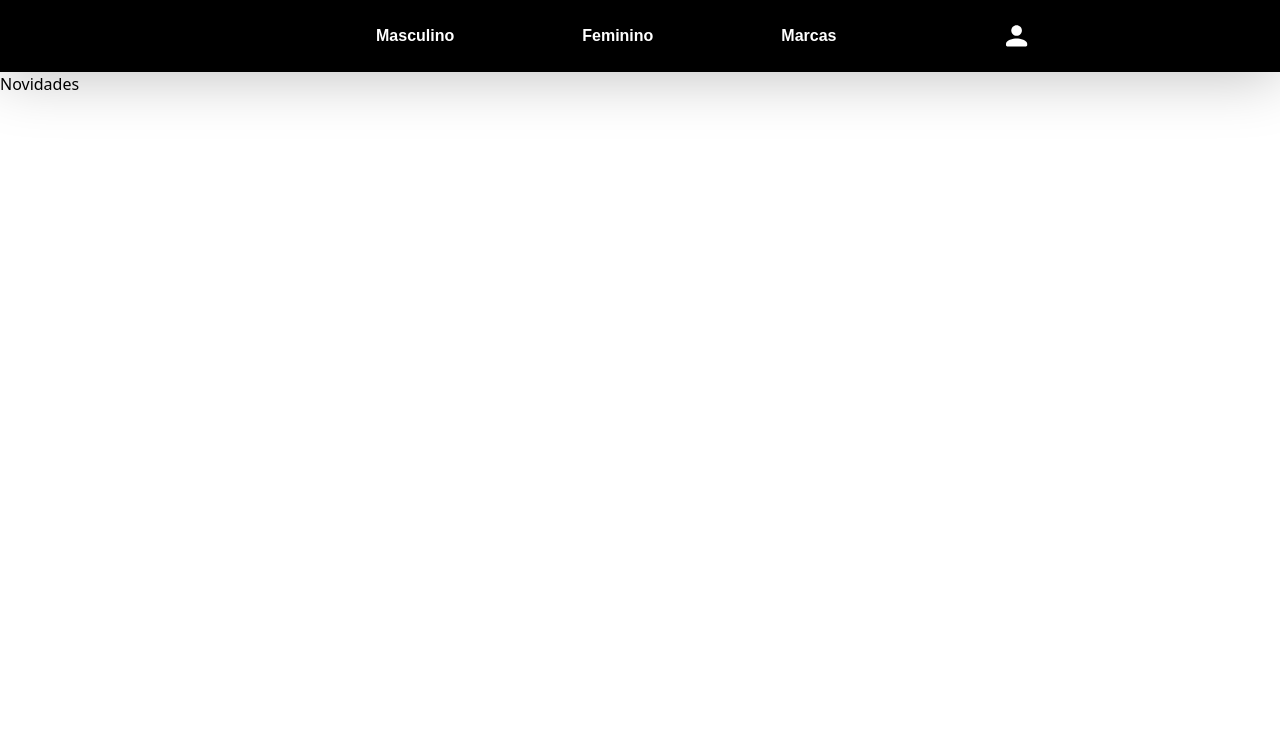
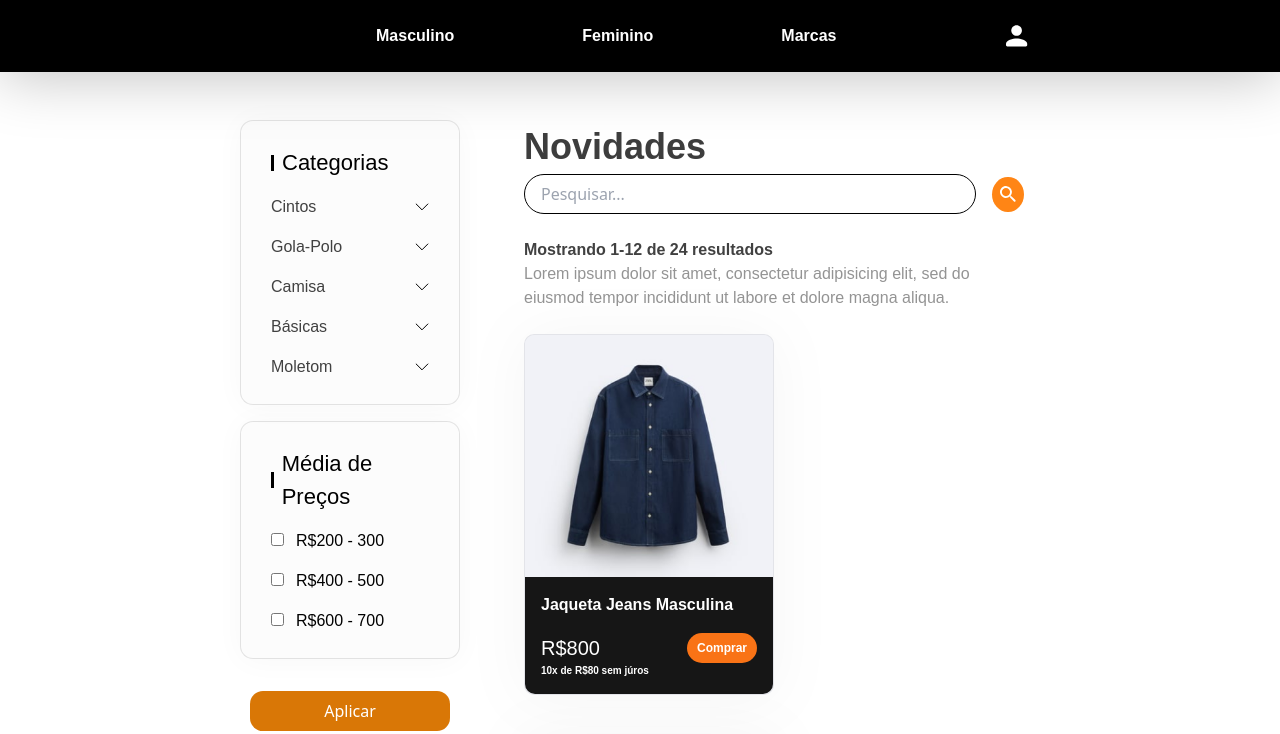
Before and after one commit to jpontel/aguadoce_webstore, a React (Vite) app: page /novidades in a window 1280 px wide. Shown: the top 734 px of the page. Built offline with nearby package versions, Linux system fonts and the light colour scheme.

Commit message:
working...

```diff
--- a/src/components/navbar/index.tsx
+++ b/src/components/navbar/index.tsx
@@ -2,8 +2,8 @@ import aguaDoceLogo from '../../assets/logo/agua-doce.svg';
 import favoriteIcon from '../../assets/icons/favorite.svg';
 import searchIcon from '../../assets/icons/search.svg';
 import cartIcon from '../../assets/icons/cart.svg';
+import {useNavigate} from "react-router-dom";
 import './style/style.css';
-import {useNavigate} from "react-router-dom";
 
 export default function Navbar() {
     const navigate = useNavigate();
--- a/src/modules/novidades/index.tsx
+++ b/src/modules/novidades/index.tsx
@@ -1,7 +1,50 @@
+import {useEffect, useState} from "react";
+import {GenericClothesProps} from "../../components/generic-clothes";
+import GenericProductPage from "../../components/generic-product-page";
+
 export default function Novidades() {
-    return (
+    const [data, setData] = useState<GenericClothesProps[]>([]);
+
+    useEffect(() => {
+        setData([{
+            hasDiscount: false,
+            title: 'Jaqueta Jeans Masculina',
+            value: 800.00
+        }, {
+            hasDiscount: false,
+            title: 'Jaqueta Jeans Feminina',
+            value: 600.00
+        }, {
+            hasDiscount: false,
+            title: 'Jaqueta Jeans Masculina',
+            value: 1800.00
+        }, {
+            hasDiscount: false,
+            title: 'Jaqueta Jeans Masculina',
+            value: 1800.00
+        }, {
+            hasDiscount: false,
+            title: 'Jaqueta Jeans Masculina',
+            value: 1800.00
+        }, {
+            hasDiscount: false,
+            title: 'Jaqueta Jeans Masculina',
+            value: 1800.00
+        }, {
+            hasDiscount: true,
+            title: 'Jaqueta Jeans Masculina',
+            value: 1800.00,
+            previousValue: 2000.00
+        }, {
+            hasDiscount: false,
+            title: 'Jaqueta Jeans Feminina',
+            value: 200.00
+        }]);
+    }, []);
+
+    return(
         <div>
-            Novidades
+            <GenericProductPage data={data} categories={['Cintos', 'Gola-Polo', 'Camisa', 'Básicas', 'Moletom']} title={'Novidades'} action={() => {}}/>
         </div>
     )
 }
```
